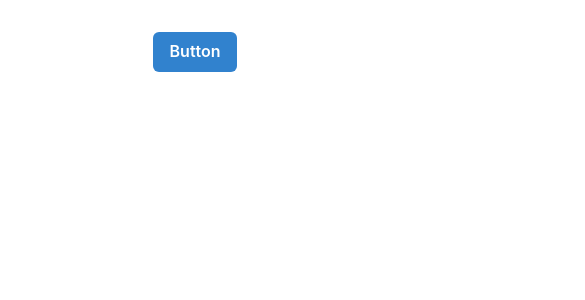
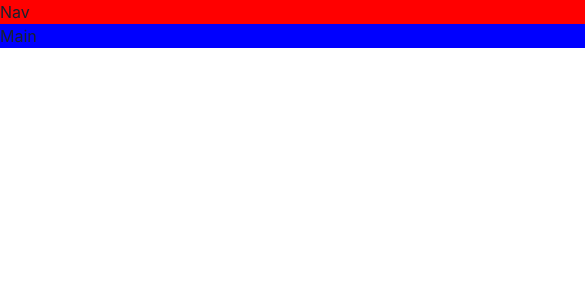
Before and after one commit to trishal-singh/game-zone, a React (Vite) app: page / in a window 390 px wide. Shown: the top 300 px of the page, 585 px wide, since content can reach past the window. Built offline with nearby package versions, Linux system fonts and the light colour scheme.

Commit message:
responsive layout starter

```diff
--- a/src/App.tsx
+++ b/src/App.tsx
@@ -1,11 +1,21 @@
-import { useState } from 'react'
-import reactLogo from './assets/react.svg'
-import './App.css'
-import { Button, ButtonGroup } from '@chakra-ui/react'
+import { Grid ,GridItem, Show} from "@chakra-ui/react";
+
 
 function App() {
+  return (
+    <Grid templateAreas={{
+      base: `"nav" "main"`,
+      lg : `"nav nav" "aside main"`
+    }}>
 
-  return <Button colorScheme='blue'>Button</Button>
+    <GridItem w='1000px' area="nav" bg="red"> Nav</GridItem>
+    <Show above="lg">
+    <GridItem area="aside" bg="green">Aside</GridItem>
+    </Show>
+    <GridItem area="main" bg="blue">Main</GridItem>
+
+    </Grid>
+  )
 }
 
-export default App
+export default App;
```
